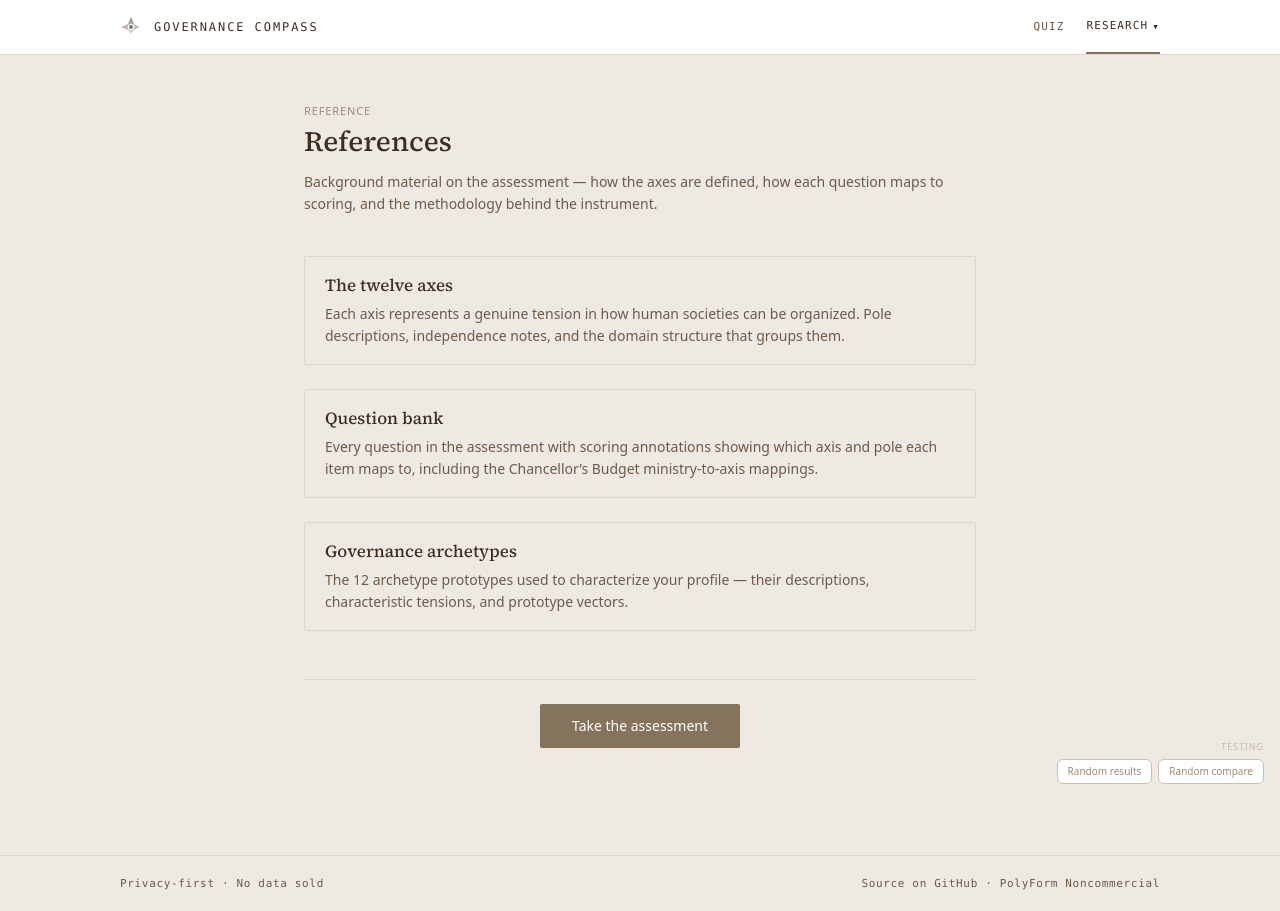
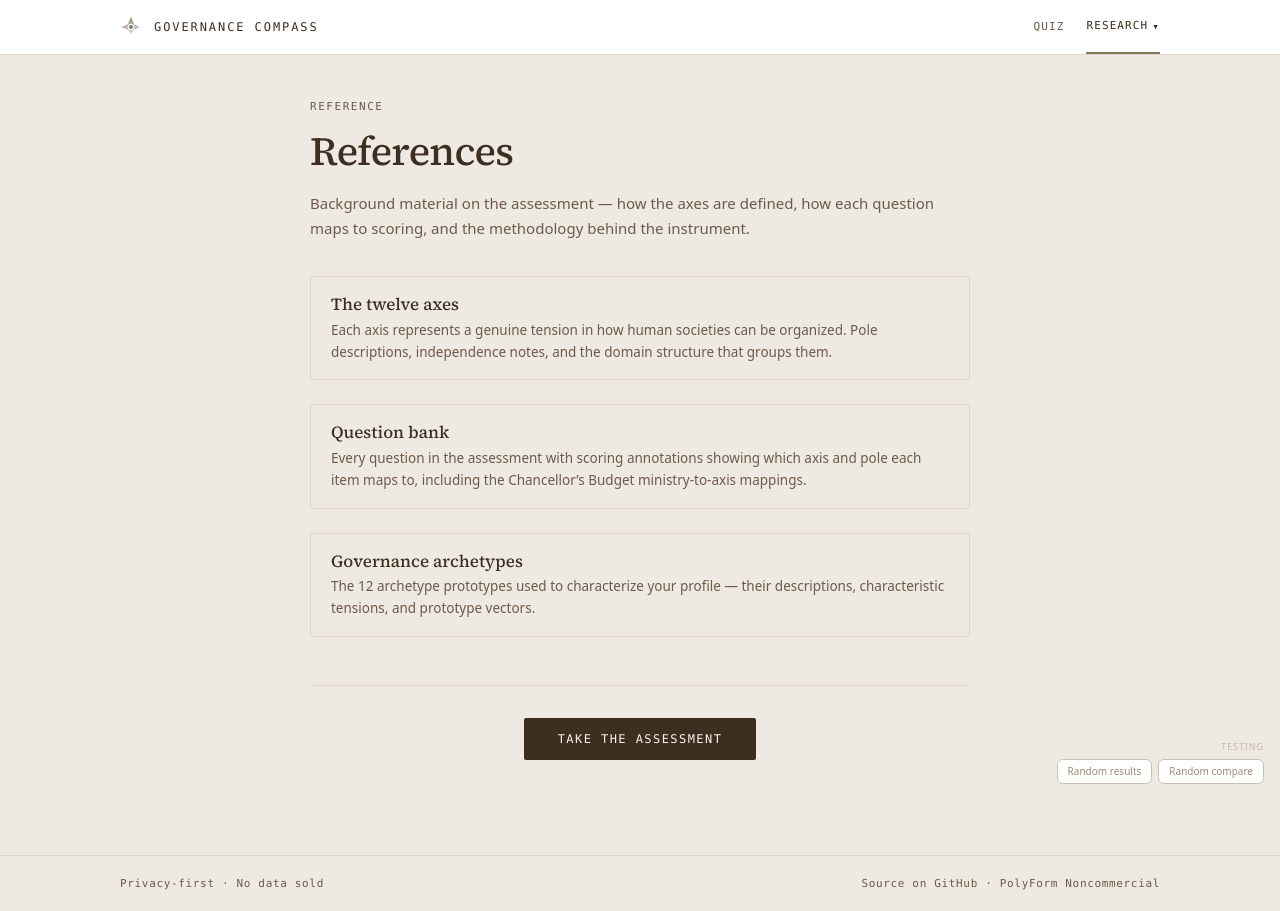
Before and after one commit to WrongerSandwich/governance-compass, a Next.js app: page /references in a window 1280 px wide. Built offline with nearby package versions, Linux system fonts and the light colour scheme.

Commit message:
feat(design): sweep the references and methodology pages onto the shared chrome

```diff
--- a/src/app/methodology/page.tsx
+++ b/src/app/methodology/page.tsx
@@ -1,4 +1,6 @@
 import Link from "next/link";
+import { PageHeader } from "@/components/PageHeader";
+import { ReferenceCta } from "@/components/ReferenceCta";
 
 const SECTIONS = [
   { id: "formats", label: "Three ways of asking" },
@@ -10,28 +12,35 @@ const SECTIONS = [
 
 export default function MethodologyPage() {
   return (
-    <main className="min-h-screen px-4 py-12">
-      <article className="mx-auto max-w-2xl">
-        <p className="text-[11px] uppercase tracking-[0.08em] text-text-tertiary font-medium mb-1">
-          Methodology
-        </p>
-        <h1 className="text-[28px] font-serif font-medium text-text-primary leading-tight mb-4">
-          How The Governance Compass works
-        </h1>
+    <main className="min-h-screen px-6 pt-11 pb-10">
+      <article className="mx-auto max-w-reference">
+        <PageHeader kicker="Methodology" title="How The Governance Compass works" />
 
-        <nav className="flex flex-wrap gap-x-3 gap-y-1 text-xs text-text-tertiary mb-8" aria-label="Page sections">
+        <nav
+          className="flex flex-wrap gap-x-4 gap-y-1 label-nav text-text-label mt-6 mb-9"
+          aria-label="Page sections"
+        >
           {SECTIONS.map((s, i) => (
             <span key={s.id}>
-              <a href={`#${s.id}`} className="hover:text-text-secondary transition-colors duration-150">{s.label}</a>
-              {i < SECTIONS.length - 1 && <span className="ml-3 opacity-30">&middot;</span>}
+              <a
+                href={`#${s.id}`}
+                className="no-underline hover:text-text-secondary transition-colors duration-150 focus-ring"
+              >
+                {s.label}
+              </a>
+              {i < SECTIONS.length - 1 && (
+                <span aria-hidden="true" className="ml-4 opacity-30">
+                  ·
+                </span>
+              )}
             </span>
           ))}
         </nav>
 
-        <div className="space-y-10 text-sm text-text-secondary leading-relaxed">
+        <div className="space-y-10 body-s text-text-secondary">
           {/* Section 1 */}
           <section id="formats">
-            <h2 className="text-[18px] font-serif font-medium text-text-primary mb-3">
+            <h2 className="display-entry text-text-primary mb-3">
               Three ways of asking
             </h2>
             <div className="space-y-4">
@@ -55,7 +64,7 @@ export default function MethodologyPage() {
 
           {/* Section 4 */}
           <section id="scoring">
-            <h2 className="text-[18px] font-serif font-medium text-text-primary mb-3">
+            <h2 className="display-entry text-text-primary mb-3">
               How scoring works
             </h2>
             <div className="space-y-4">
@@ -86,7 +95,7 @@ export default function MethodologyPage() {
 
           {/* Section 5 */}
           <section id="crosscultural">
-            <h2 className="text-[18px] font-serif font-medium text-text-primary mb-3">
+            <h2 className="display-entry text-text-primary mb-3">
               Designing for cross-cultural portability
             </h2>
             <div className="space-y-4">
@@ -104,7 +113,7 @@ export default function MethodologyPage() {
 
           {/* Section 6 */}
           <section id="limitations">
-            <h2 className="text-[18px] font-serif font-medium text-text-primary mb-3">
+            <h2 className="display-entry text-text-primary mb-3">
               Limitations and what comes next
             </h2>
             <div className="space-y-4">
@@ -131,7 +140,7 @@ export default function MethodologyPage() {
 
           {/* Section 7 */}
           <section id="sources">
-            <h2 className="text-[18px] font-serif font-medium text-text-primary mb-3">
+            <h2 className="display-entry text-text-primary mb-3">
               Sources
             </h2>
             <div className="space-y-4">
@@ -185,23 +194,16 @@ export default function MethodologyPage() {
           </section>
         </div>
 
-        <div className="border-t border-border-secondary mt-12 pt-8 text-center">
-          <p className="text-sm text-text-secondary mb-4">
-            Ready to see where you stand?
-          </p>
-          <Link
-            href="/quiz"
-            className="inline-block bg-stone-600 text-white py-3 px-8 rounded-sharp text-sm font-medium hover:bg-stone-700 transition-colors duration-150"
-          >
-            Begin the assessment
-          </Link>
-          <p className="mt-3 text-xs text-text-tertiary">
-            or{" "}
-            <Link href="/questions" className="hover:text-text-secondary transition-colors duration-150">
-              view the complete question bank
+        <ReferenceCta
+          secondary={
+            <Link
+              href="/questions"
+              className="no-underline hover:text-text-secondary transition-colors duration-150 focus-ring"
+            >
+              or view the complete question bank
             </Link>
-          </p>
-        </div>
+          }
+        />
       </article>
     </main>
   );
--- a/src/app/references/page.tsx
+++ b/src/app/references/page.tsx
@@ -1,4 +1,6 @@
 import Link from "next/link";
+import { PageHeader } from "@/components/PageHeader";
+import { ReferenceCta } from "@/components/ReferenceCta";
 
 const PAGES = [
   {
@@ -11,59 +13,42 @@ const PAGES = [
     href: "/questions",
     title: "Question bank",
     description:
-      "Every question in the assessment with scoring annotations showing which axis and pole each item maps to, including the Chancellor\u2019s Budget ministry-to-axis mappings.",
+      "Every question in the assessment with scoring annotations showing which axis and pole each item maps to, including the Chancellor’s Budget ministry-to-axis mappings.",
   },
   {
     href: "/archetypes",
     title: "Governance archetypes",
     description:
-      "The 12 archetype prototypes used to characterize your profile \u2014 their descriptions, characteristic tensions, and prototype vectors.",
+      "The 12 archetype prototypes used to characterize your profile — their descriptions, characteristic tensions, and prototype vectors.",
   },
 ];
 
 export default function ReferencesPage() {
   return (
-    <main className="min-h-screen px-4 py-12">
-      <article className="mx-auto max-w-2xl">
-        <p className="text-[11px] uppercase tracking-[0.08em] text-text-tertiary font-medium mb-1">
-          Reference
-        </p>
-        <h1 className="text-[28px] font-serif font-medium text-text-primary leading-tight mb-3">
-          References
-        </h1>
-        <p className="text-sm text-text-secondary leading-relaxed mb-10">
-          Background material on the assessment &mdash; how the axes are
-          defined, how each question maps to scoring, and the methodology behind
-          the instrument.
-        </p>
+    <main className="min-h-screen px-6 pt-11 pb-10">
+      <article className="mx-auto max-w-reference">
+        <PageHeader
+          kicker="Reference"
+          title="References"
+          lead={[
+            "Background material on the assessment — how the axes are defined, how each question maps to scoring, and the methodology behind the instrument.",
+          ]}
+        />
 
-        <div className="space-y-6">
+        <div className="space-y-6 mt-9">
           {PAGES.map((page) => (
             <Link
               key={page.href}
               href={page.href}
-              className="block rounded-sharp border border-border-secondary px-5 py-4 hover:bg-surface-2 transition-colors duration-150"
+              className="block rounded-sharp border border-border-secondary px-5 py-4 hover:bg-surface-2 transition-colors duration-150 focus-ring"
             >
-              <h2 className="text-[17px] font-serif font-medium text-text-primary mb-1">
-                {page.title}
-              </h2>
-              <p className="text-sm text-text-secondary leading-relaxed">
-                {page.description}
-              </p>
+              <h2 className="display-s text-text-primary mb-1">{page.title}</h2>
+              <p className="body-s text-text-secondary">{page.description}</p>
             </Link>
           ))}
         </div>
 
-        <div className="border-t border-border-secondary mt-12 pt-6">
-          <div className="text-center">
-            <Link
-              href="/quiz"
-              className="inline-block bg-stone-600 text-white py-3 px-8 rounded-sharp text-sm font-medium hover:bg-stone-700 transition-colors duration-150"
-            >
-              Take the assessment
-            </Link>
-          </div>
-        </div>
+        <ReferenceCta label="Take the assessment" secondary={null} />
       </article>
     </main>
   );
```
Also changed, not shown: 1 other file (tests, documents, lock files or other folders).
